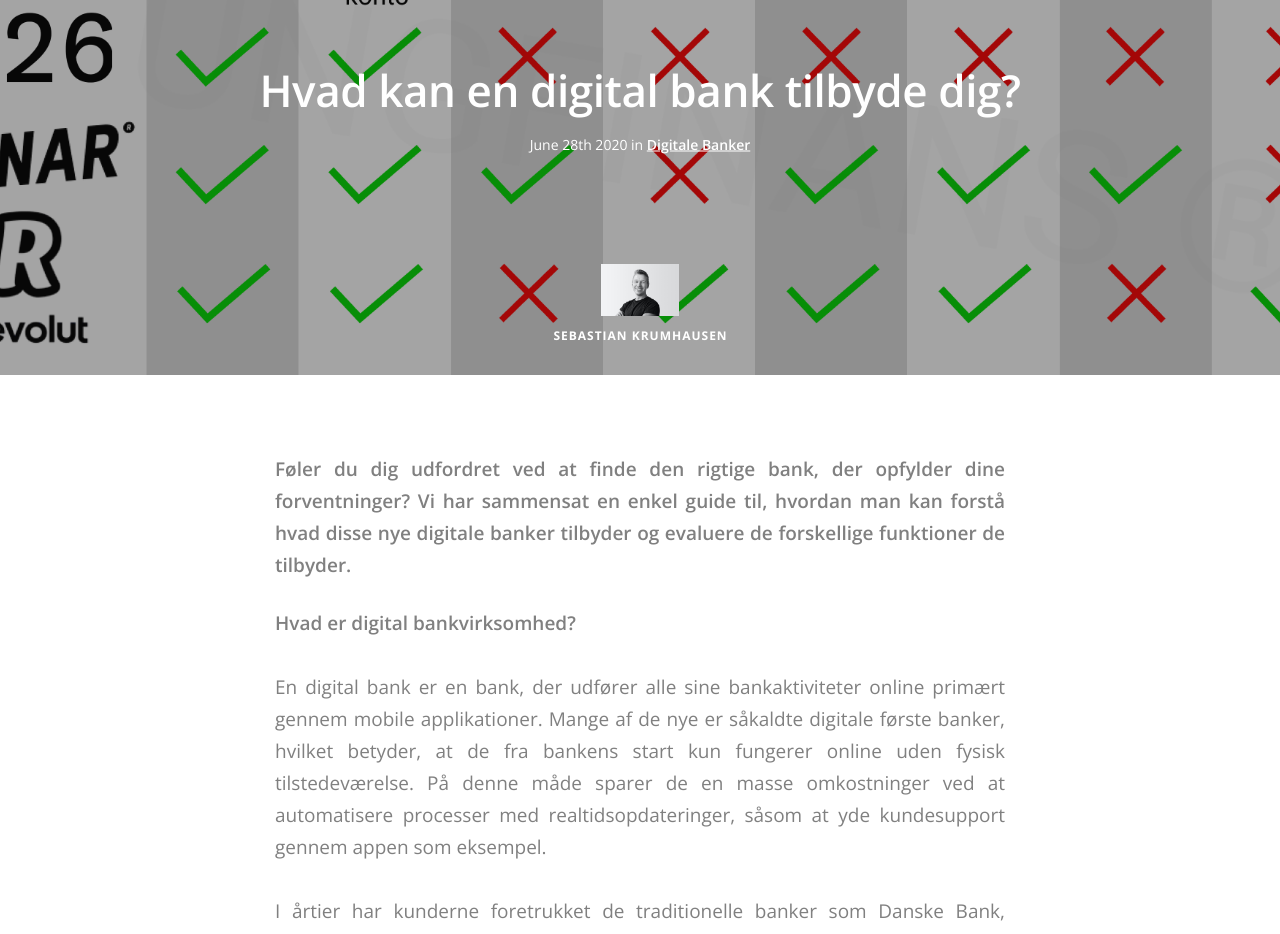
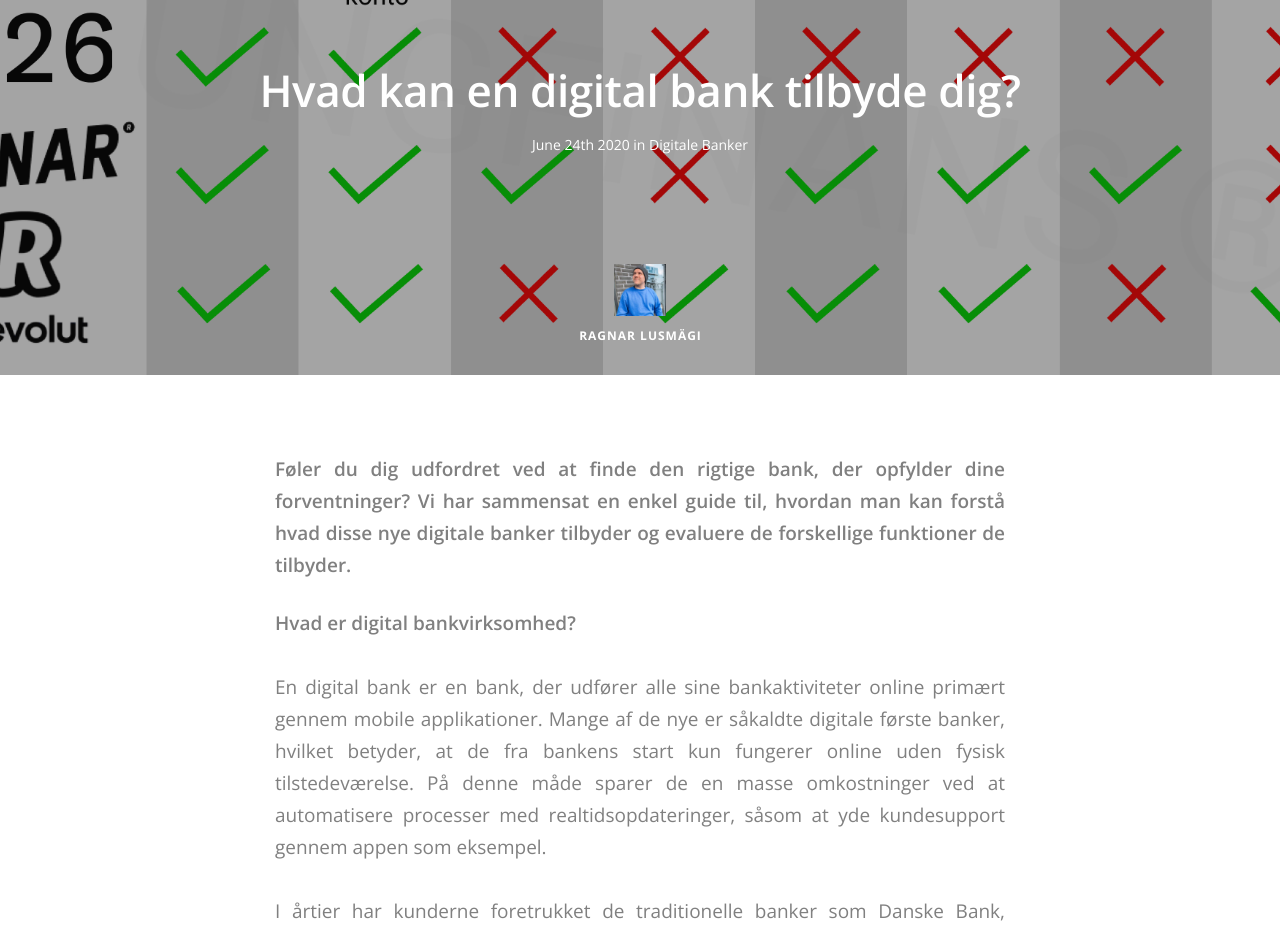
Before and after one commit to meshfirm/ungfinans, a plain HTML site: page index.html in a window 1280 px wide. Shown: the part 3380-4314 px from the top of the page. Drawn offline with nearby package versions, Linux system fonts and the light colour scheme.

Commit message:
ragnar img

```diff
--- a/index.html
+++ b/index.html
@@ -160,13 +160,13 @@
                             <div class="row">
                                 <div class="col-md-12">
                                     <div class="article__title">
-                                        <h1><b>Hvad kan en digital bank tilbyde dig?  </b></h1> <span>June 28th 2020 in </span><span><a href="#">Digitale Banker</a></span> </div>
+                                        <h1><b>Hvad kan en digital bank tilbyde dig?</b></h1> <span>June 24th 2020 in </span><span>Digitale Banker</span> </div>
                                 </div>
                             </div>
                         </div>
                         <div class="pos-absolute pos-bottom col-12 text-center">
-                            <div class="article__author"> <img alt="Image" src="img/sebastian.jpg">
-                                <h6 class="type--uppercase">SEbastian krumhausen</h6>
+                            <div class="article__author"> <img alt="Image" src="img/ragnar.jpg">
+                                <h6 class="type--uppercase">Ragnar Lusmägi</h6>
                             </div>
                         </div>
                     </div>
```
Also changed, not shown: img/ragnar.jpg (added).
